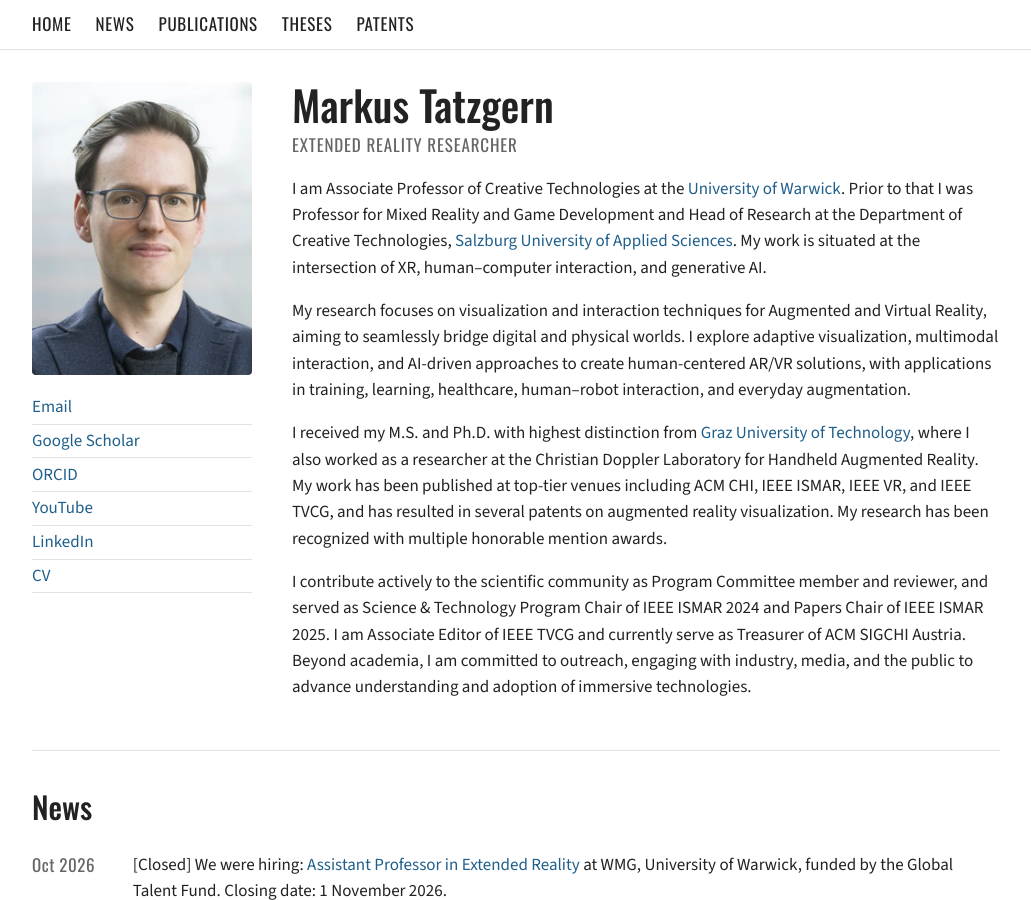
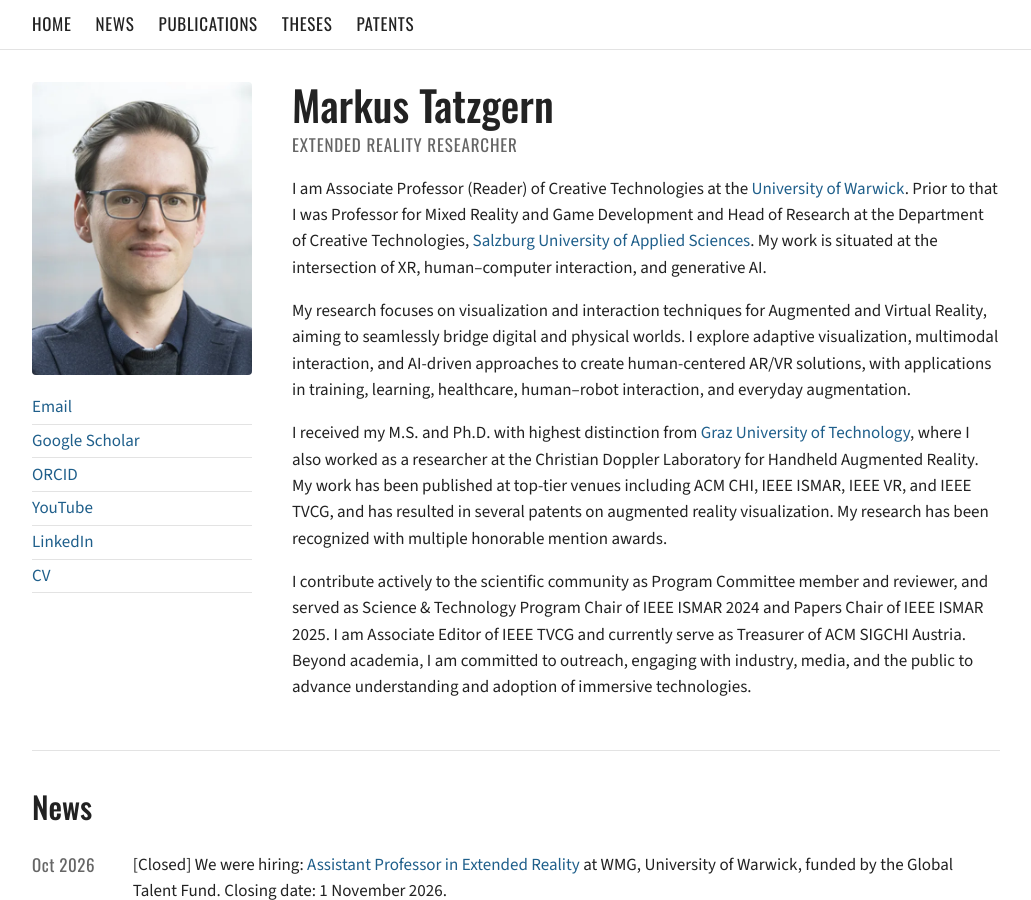
Before and after one commit to mtatz/mtatz.github.io, a Jekyll site: the page built from index.html, in a window 1280 px wide and 900 px high. Shown: the whole window, without its empty margins (124-1155 px from the left). Built offline with Jekyll 4.4.1, drawn with Linux system fonts in a browser that asks for light colours.

Commit message:
Title Associate Professor (Reader); DOI for ISMAR 2026 paper; update CV PDF
Co-Authored-By: Claude Opus 5.5 <noreply@anthropic.com>
Claude-Session: https://claude.ai/code/session_01YRaTJtLQrF46VBGm7qbJy8

```diff
--- a/_config.yml
+++ b/_config.yml
@@ -1,7 +1,7 @@
 title: Markus Tatzgern
 tagline: Extended Reality Researcher
 description: >-
-  Markus Tatzgern is an Associate Professor of Creative Technologies at the University of Warwick,
+  Markus Tatzgern is an Associate Professor (Reader) of Creative Technologies at the University of Warwick,
   researching visualization and interaction techniques for Augmented and Virtual Reality.
 url: https://markustatzgern.com
 baseurl: ""
--- a/_data/bibtex.yml
+++ b/_data/bibtex.yml
@@ -79,11 +79,13 @@
     author = {Skreinig, Lucchas Ribeiro and Kalkofen, Denis and Ritter, David and Mohr, Peter and Tatzgern, Markus and Schmalstieg, Dieter and Stanescu, Ana},
     title = {Magnification Lenses for {Small-Scale} Augmented Reality Instructions},
     booktitle = {Proceedings of the IEEE International Symposium on Mixed and Augmented Reality (ISMAR)},
+    pages = {359--369},
     year = {2026},
+    month = oct,
     publisher = {IEEE},
     location = {Bari, Italy},
-    url = {https://immersive-technology-lab.github.io/projects/smallparts/assets/ribeiroskreinig_ismar26_paper.pdf},
-    note = {To appear}
+    doi = {10.1109/ISMAR70079.2026.00049},
+    url = {https://doi.org/10.1109/ISMAR70079.2026.00049}
   }
 2026_ismar_action_summaries: |-
   @inproceedings{skreinig2026augmented,
--- a/_data/publications.yml
+++ b/_data/publications.yml
@@ -28,6 +28,7 @@
   year: 2026
   badge: ISMAR
   image: papers/2026_ismar_magnification_lenses.webp
+  doi: 10.1109/ISMAR70079.2026.00049
   pdf: https://immersive-technology-lab.github.io/projects/smallparts/assets/ribeiroskreinig_ismar26_paper.pdf
   youtube: mgENXngqFyA
 - id: 2026_ismar_action_summaries
--- a/_layouts/default.html
+++ b/_layouts/default.html
@@ -28,7 +28,7 @@
     "mainEntity": {
       "@type": "Person",
       "name": "{{ site.title }}",
-      "jobTitle": "Associate Professor of Creative Technologies",
+      "jobTitle": "Associate Professor (Reader) of Creative Technologies",
       "affiliation": { "@type": "CollegeOrUniversity", "name": "University of Warwick", "url": "https://warwick.ac.uk/" },
       "alumniOf": { "@type": "CollegeOrUniversity", "name": "Graz University of Technology", "url": "https://www.tugraz.at/" },
       "email": "mailto:mail@markustatzgern.com",
--- a/index.html
+++ b/index.html
@@ -14,7 +14,7 @@ layout: default
     <h1>Markus Tatzgern</h1>
     <p class="subtitle">Extended Reality Researcher</p>
 
-    <p>I am Associate Professor of Creative Technologies at the <a href="https://warwick.ac.uk/">University of Warwick</a>. Prior to that I was Professor for Mixed Reality and Game Development and Head of Research at the Department of Creative Technologies, <a href="https://www.fh-salzburg.ac.at">Salzburg University of Applied Sciences</a>. My work is situated at the intersection of XR, human&ndash;computer interaction, and generative AI.</p>
+    <p>I am Associate Professor (Reader) of Creative Technologies at the <a href="https://warwick.ac.uk/">University of Warwick</a>. Prior to that I was Professor for Mixed Reality and Game Development and Head of Research at the Department of Creative Technologies, <a href="https://www.fh-salzburg.ac.at">Salzburg University of Applied Sciences</a>. My work is situated at the intersection of XR, human&ndash;computer interaction, and generative AI.</p>
 
     <p>My research focuses on visualization and interaction techniques for Augmented and Virtual Reality, aiming to seamlessly bridge digital and physical worlds. I explore adaptive visualization, multimodal interaction, and AI-driven approaches to create human-centered AR/VR solutions, with applications in training, learning, healthcare, human&ndash;robot interaction, and everyday augmentation.</p>
 
```
Also changed, not shown: 1 other file.
